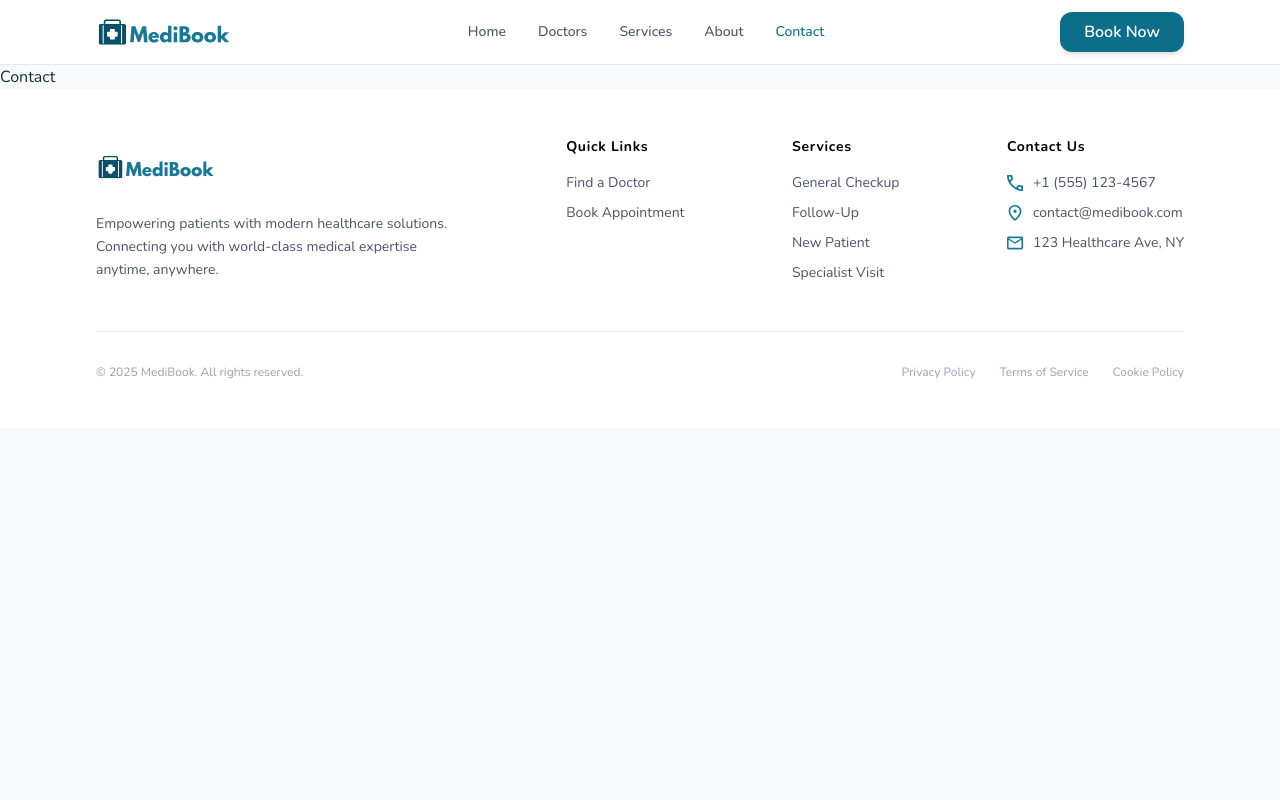
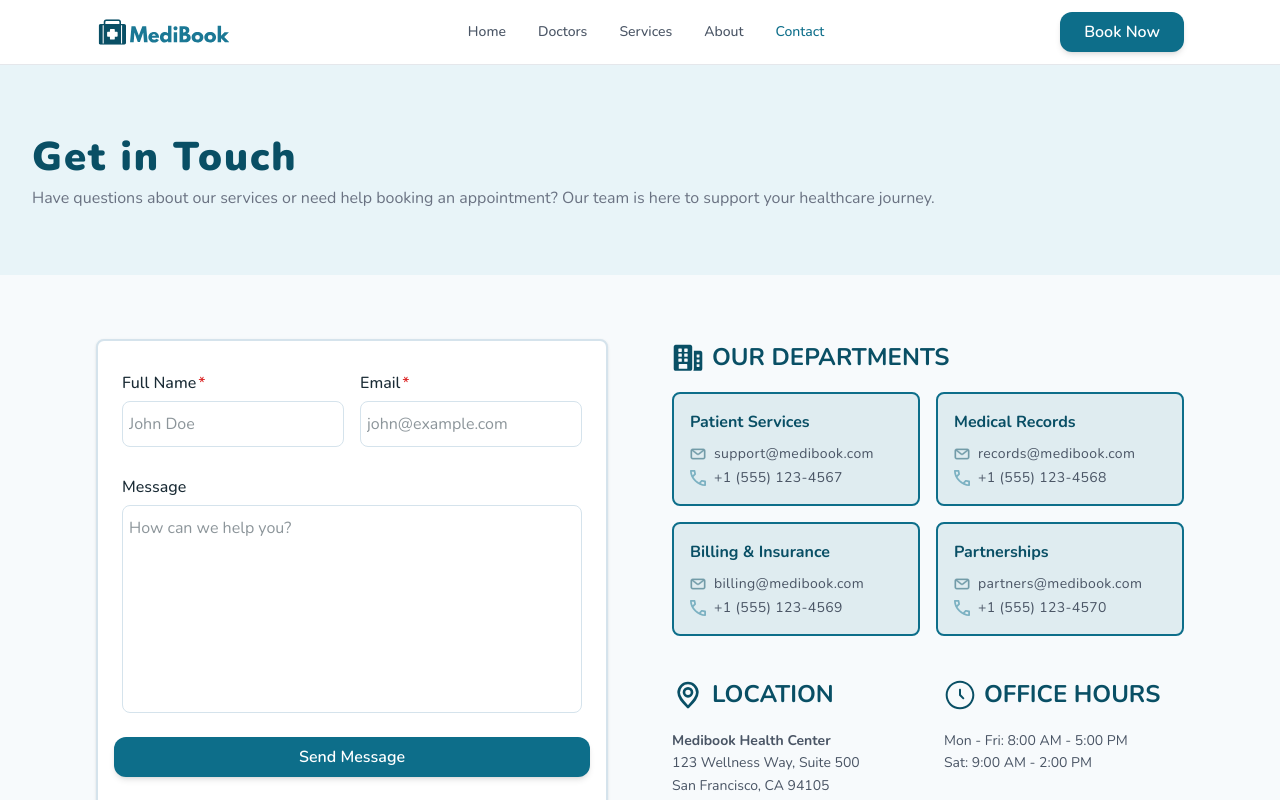
Before and after one commit to jagonosalexandra/medibook-appointment-booking-system, a React (Vite) app in the folder user-side/: page /contact in a window 1280 px wide. Shown: the top 800 px of the page. Built offline with nearby package versions, Linux system fonts and the light colour scheme.

Commit message:
add contact page

```diff
--- a/user-side/src/components/InputField.jsx
+++ b/user-side/src/components/InputField.jsx
@@ -1,6 +1,6 @@
 import React from 'react'
 
-const InputField = ({ label, type, value, onChange, error, placeholder, required = false }) => {
+const InputField = ({ label, type, value, onChange, error, placeholder, required = false, name }) => {
   const inputId = label.toLowerCase().replace(/\s+/g, '-')
   const errorId = `${inputId}-error`
 
@@ -11,6 +11,7 @@ const InputField = ({ label, type, value, onChange, error, placeholder, required
       </label>
       <input
         id={inputId}
+        name={name}
         aria-describedby={error ? errorId : undefined}
         aria-invalid={!!error}
         className={`border rounded-lg px-1.5 py-2.5 focus:outline-2
--- a/user-side/src/pages/Contact.jsx
+++ b/user-side/src/pages/Contact.jsx
@@ -1,8 +1,123 @@
 import React from 'react'
+import PageHeader from '../components/PageHeader'
+import InputField from '../components/InputField'
+import Button from '../components/Button'
+import location from '../assets/icons/location.svg'
+import clock from '../assets/icons/clock.svg'
+import building from '../assets/icons/building.svg'
+import mail from '../assets/icons/mail.svg'
+import phone from '../assets/icons/phone.svg'
+
+const DEPARTMENTS = [
+  { name: 'Patient Services', email: 'support@medibook.com', phone: '+1 (555) 123-4567' },
+  { name: 'Medical Records', email: 'records@medibook.com', phone: '+1 (555) 123-4568' },
+  { name: 'Billing & Insurance', email: 'billing@medibook.com', phone: '+1 (555) 123-4569' },
+  { name: 'Partnerships', email: 'partners@medibook.com', phone: '+1 (555) 123-4570' },
+]
 
 const Contact = () => {
   return (
-    <div>Contact</div>
+    <div>
+      <PageHeader
+        title='Get in Touch'
+        subtitle='Have questions about our services or need help booking an appointment? Our team is here to support your healthcare journey.'
+      />
+
+      <div className='grid grid-cols-1 xl:grid-cols-2 gap-10 lg:gap-16 px-6 lg:px-24 py-12 lg:py-16'>
+        <form
+          action="https://formspree.io/f/xyklwlnl"
+          method="POST"
+          className='bg-white px-4 pt-4 pb-10 rounded-lg border-2 border-border shadow-sm'
+        >
+          <div className='grid grid-cols-1 sm:grid-cols-2'>
+            <InputField
+              label='Full Name'
+              type='text'
+              name='name'
+              placeholder='John Doe'
+              required
+            />
+            <InputField
+              label='Email'
+              type='email'
+              name='email'
+              placeholder='john@example.com'
+              required
+            />
+          </div>
+
+          <label className='flex flex-col gap-1.5 w-full px-2 pt-3.5 mb-6 font-medium'>
+            Message
+
+            <textarea
+              className='font-normal border rounded-lg px-1.5 py-2.5 h-52 focus:outline-2 border-border focus:outline-primary resize-none'
+              name='message'
+              placeholder='How can we help you?'
+              required
+            />
+          </label>
+
+          <Button
+            label='Send Message'
+            variant='primary'
+            type='submit'
+            fullWidth
+          />
+        </form>
+
+        <div className='flex flex-col gap-10'>
+          <div>
+            <p className='flex items-center gap-2 font-bold text-lg uppercase text-primary-dark mb-4'>
+              <img className='w-8' src={building} alt='' />
+              Our Departments
+            </p>
+
+            <div className='grid grid-cols-1 xl:grid-cols-2 gap-4'>
+              {DEPARTMENTS.map(({ name, email, phone: tel }) => (
+                <div key={name} className='p-4 rounded-lg bg-primary/10 border-2 border-primary'>
+                  <p className='font-bold text-primary-dark mb-2.5'>{name}</p>
+                  <p className='flex items-center gap-2 text-gray-600 text-sm tracking-wide'>
+                    <img className='w-4 opacity-50 shrink-0' src={mail} alt='' />
+                    {email}
+                  </p>
+                  <p className='flex items-center gap-2 text-gray-600 text-sm tracking-wide mt-1'>
+                    <img className='w-4 opacity-50 shrink-0' src={phone} alt='' />
+                    {tel}
+                  </p>
+                </div>
+              ))}
+            </div>
+          </div>
+
+          <div className='grid grid-cols-1 xl:grid-cols-2 gap-8'>
+            <div>
+              <p className='flex items-center gap-2 font-bold text-lg uppercase text-primary-dark mb-4'>
+                <img className='w-8' src={location} alt='' />
+                Location
+              </p>
+
+              <p className='text-gray-600 text-sm leading-relaxed'>
+                <span className='font-bold'>Medibook Health Center</span> <br />
+                123 Wellness Way, Suite 500 <br />
+                San Francisco, CA 94105
+              </p>
+            </div>
+
+            <div>
+              <p className='flex items-center gap-2 font-bold text-lg uppercase text-primary-dark mb-4'>
+                <img className='w-8' src={clock} alt='' />
+                Office Hours
+              </p>
+
+              <p className='text-gray-600 text-sm leading-relaxed'>
+                Mon - Fri: 8:00 AM - 5:00 PM <br />
+                Sat: 9:00 AM - 2:00 PM
+              </p>
+            </div>
+          </div>
+        </div>
+      </div>
+    </div>
   )
 }
 
```
Also changed, not shown: user-side/src/assets/icons/mail.svg (added).
